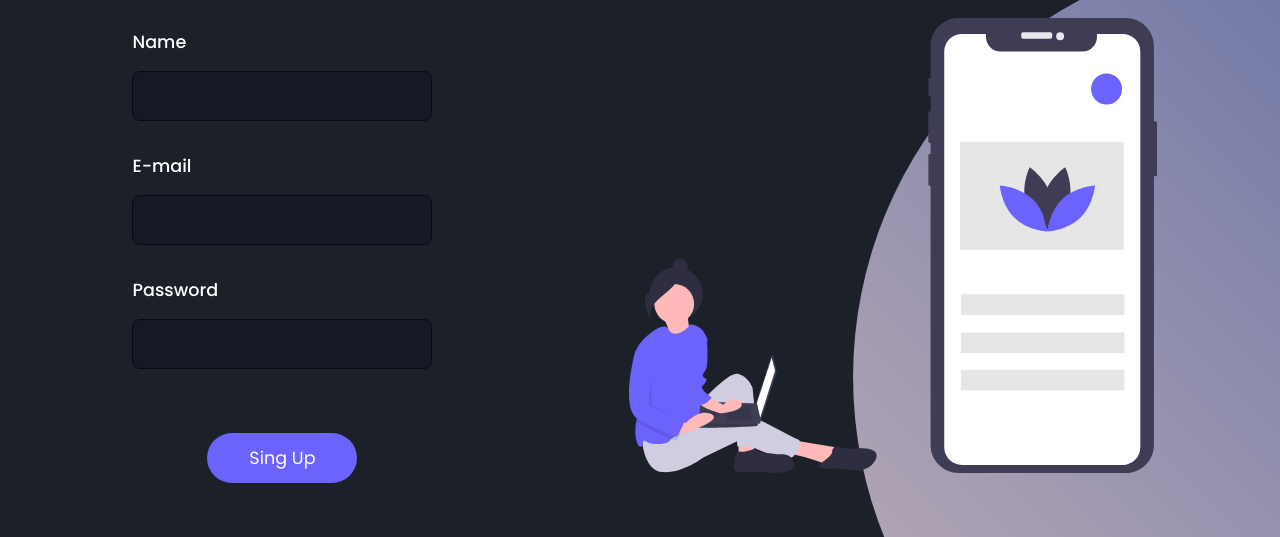
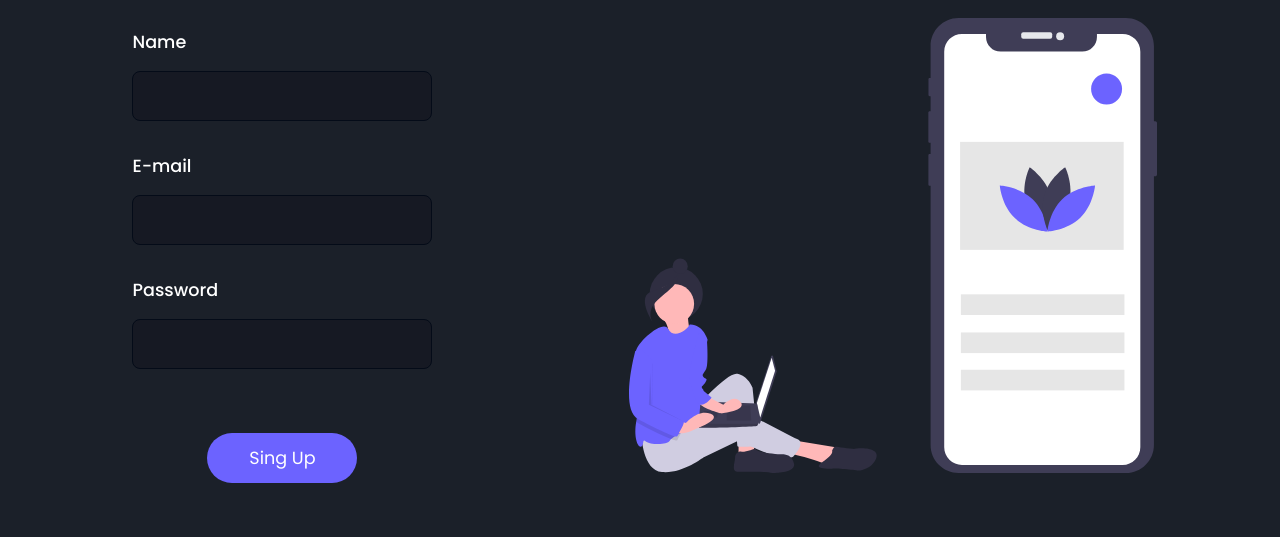
Before and after one commit to soareslil/signUP-forms, a plain HTML site: page index.html in a window 1280 px wide. Shown: the part 263-800 px from the top of the page. Drawn offline with Linux system fonts and the light colour scheme.

Commit message:
nothing at all, just trying stuff

```diff
--- a/style.css
+++ b/style.css
@@ -128,7 +128,7 @@ section.images img {
     width: 90%;
 }
 
-section.images .circle {
+section.image .circle {
     position: absolute;
     height: 100%;
     width: 100%;
```
Also changed, not shown: pictures/goldenGate.jpeg (added).
